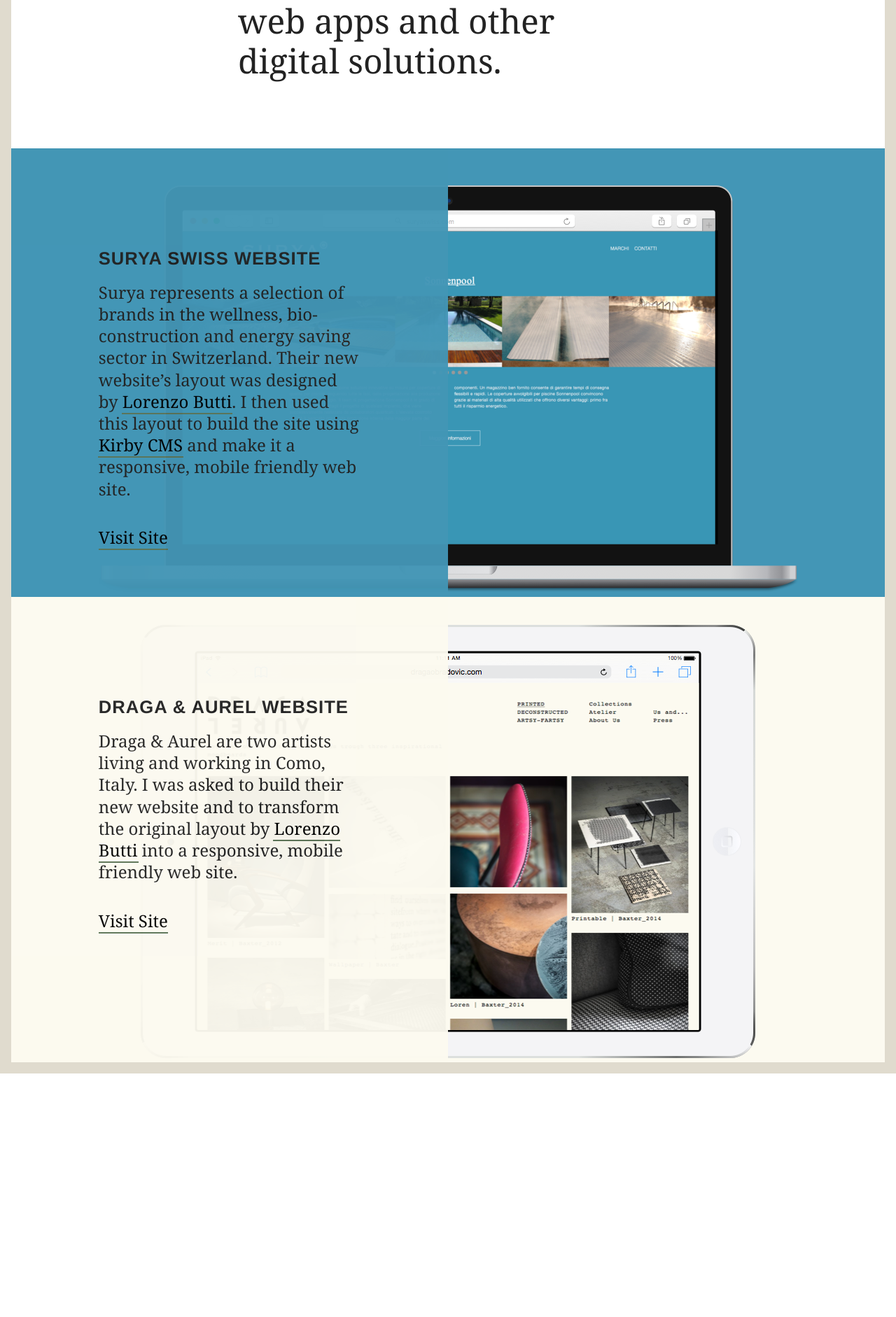
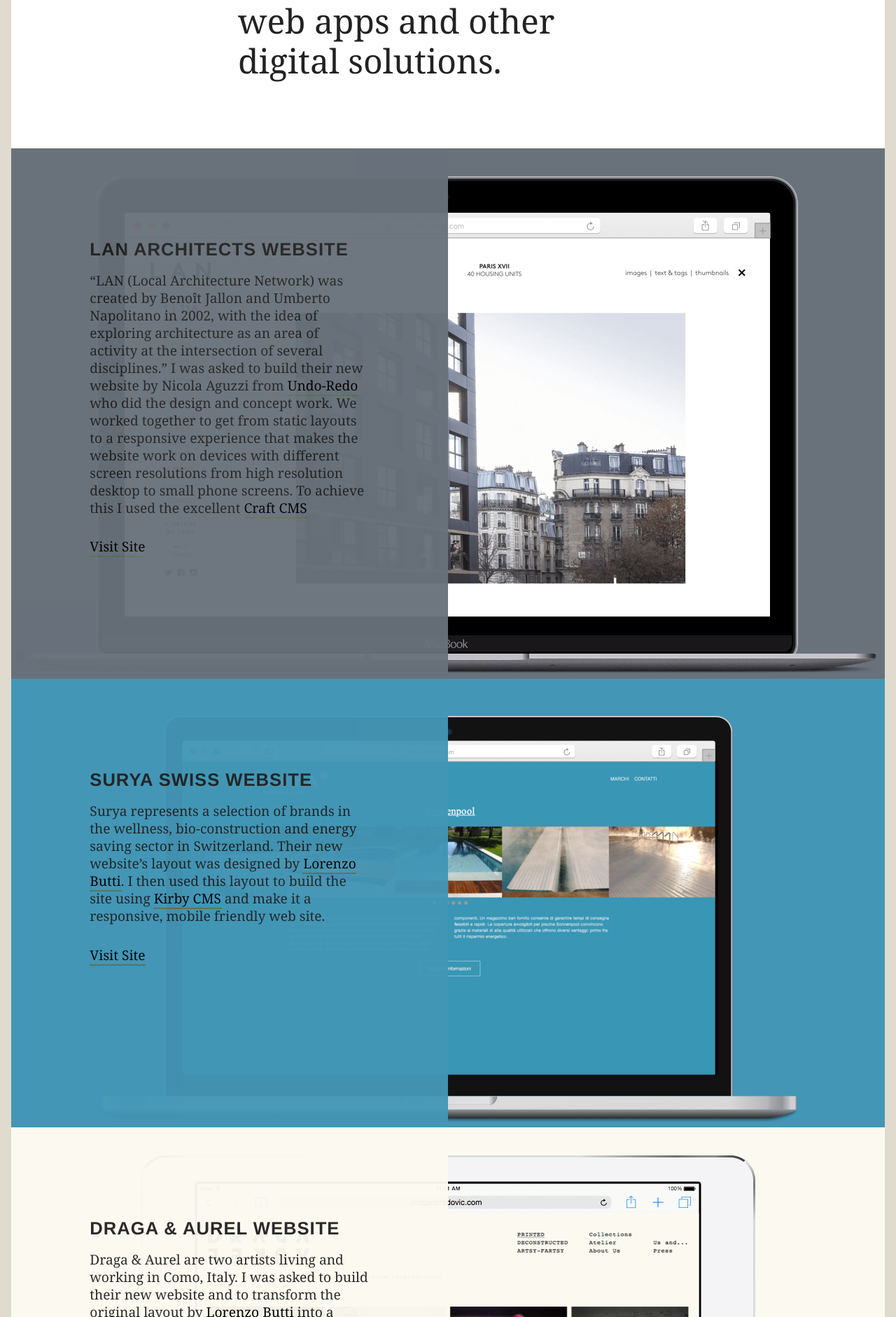
Before and after one commit to joernba/joernba.github.io, a Jekyll site: the page built from index.html, in a window 1280 px wide. Shown: the part 413-2295 px from the top of the page at 70% size. Built offline with Jekyll 4.4.1, drawn with Linux system fonts in a browser that asks for light colours; comment, search, counter and statistics services are not loaded; before the commit the page ends 1947 px from its top, so only the background shows below that.

Commit message:
added new project LAN and optimized responsive
optimized responsive behaviour on smaller screens. Text was not readable

Signed-off-by: Joern Bargmann <joernba@gmail.com>

```diff
--- a/_sass/base/_background.scss
+++ b/_sass/base/_background.scss
@@ -1,6 +1,6 @@
 // SITE
 body {
-  font-size: 1.5em;
+  font-size: 1.2em;
   line-height: 1.3;
   position: relative;
   min-width: 320px;
@@ -13,6 +13,6 @@ body {
   border: $border-width solid $c-page-border;
   background-color: #ffffff;
   @include media(not-large) {
-    font-size: 1.3em;
+    font-size: 1em;
   }
 }
--- a/_sass/base/_typography.scss
+++ b/_sass/base/_typography.scss
@@ -44,6 +44,9 @@ h1 {
 h2 {
   font-size: 1.6rem;
   margin: 1rem 0;
+  @include media(not-large) {
+    font-size: 1.3em;
+  }
 }
 h3 {
   font-size: 1.4rem;
--- a/_sass/pages/_project.scss
+++ b/_sass/pages/_project.scss
@@ -22,13 +22,11 @@
     .projects-content {
       opacity: .96;
       position: absolute;
-      height: 100%;
-      padding: 10%;
+      min-height: 100%;
+      padding: 9%;
       width: 50%;
       @include media(not-large) {
-        padding: 10% 3%;
-      }
-      @include media(mobile-only) {
+        padding: 3%;
         position: relative;
         height: auto;
         width: 100%;
--- /dev/null
+++ b/works/_posts/2016-05-10-lan-architects.markdown
@@ -0,0 +1,15 @@
+---
+layout: post
+title:  "LAN Architects Website"
+categories: works
+assignment: php, html, css, JavaScript
+images: lan-architects/lan.png
+bg-color: "#69727B"
+content-bg-color: "#495052"
+site-url: http://www.lan-paris.com/
+sitemap:
+  exclude: 'no'
+---
+“LAN (Local Architecture Network) was created by Benoît Jallon and Umberto Napolitano in 2002, with the idea of exploring architecture as an area of activity at the intersection of several disciplines.”
+I was asked to build their new website by Nicola Aguzzi from [Undo-Redo](http://www.undo-redo.com) who did the design and concept work. We worked together to get from static layouts to a responsive experience that makes the website work on devices with different screen resolutions from high resolution desktop to small phone screens.
+To achieve this I used the excellent [Craft CMS](https://craftcms.com)
```
Also changed, not shown: assets/images/works/lan-architects/lan.png (added).
